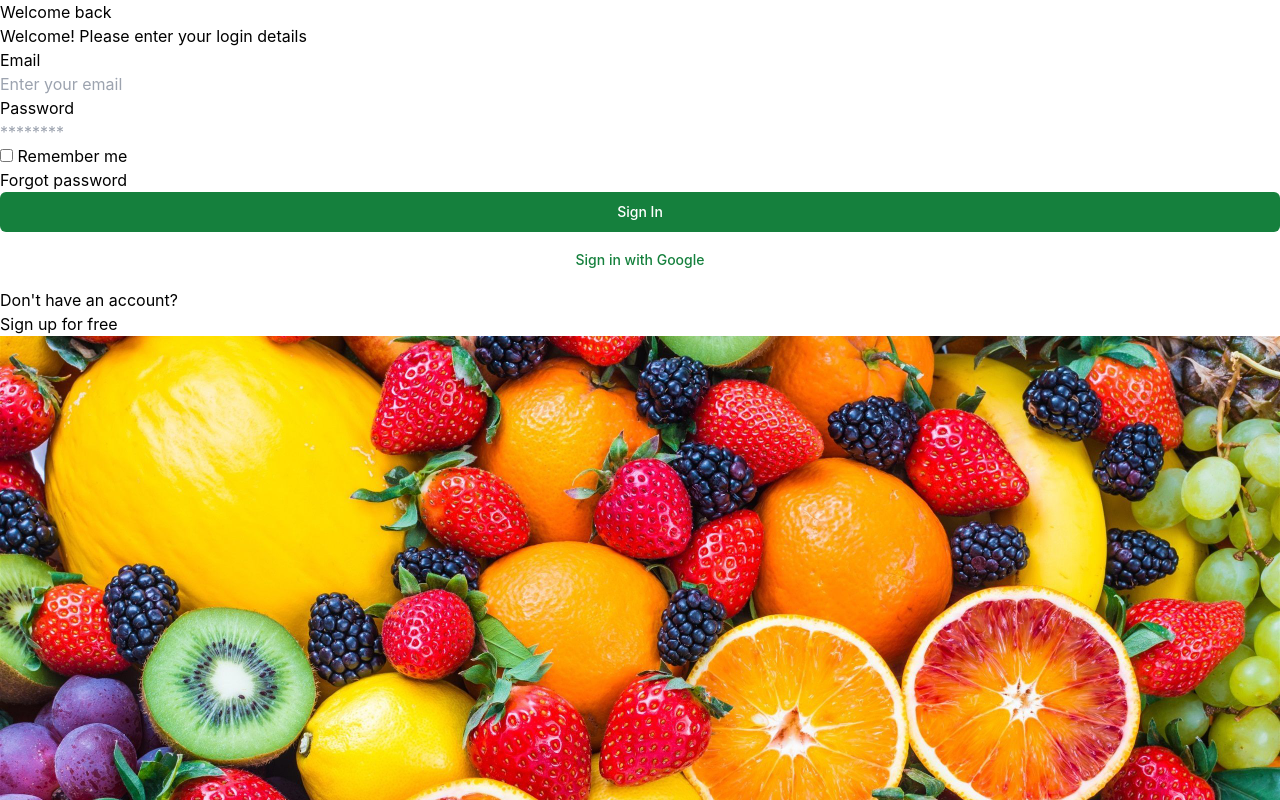
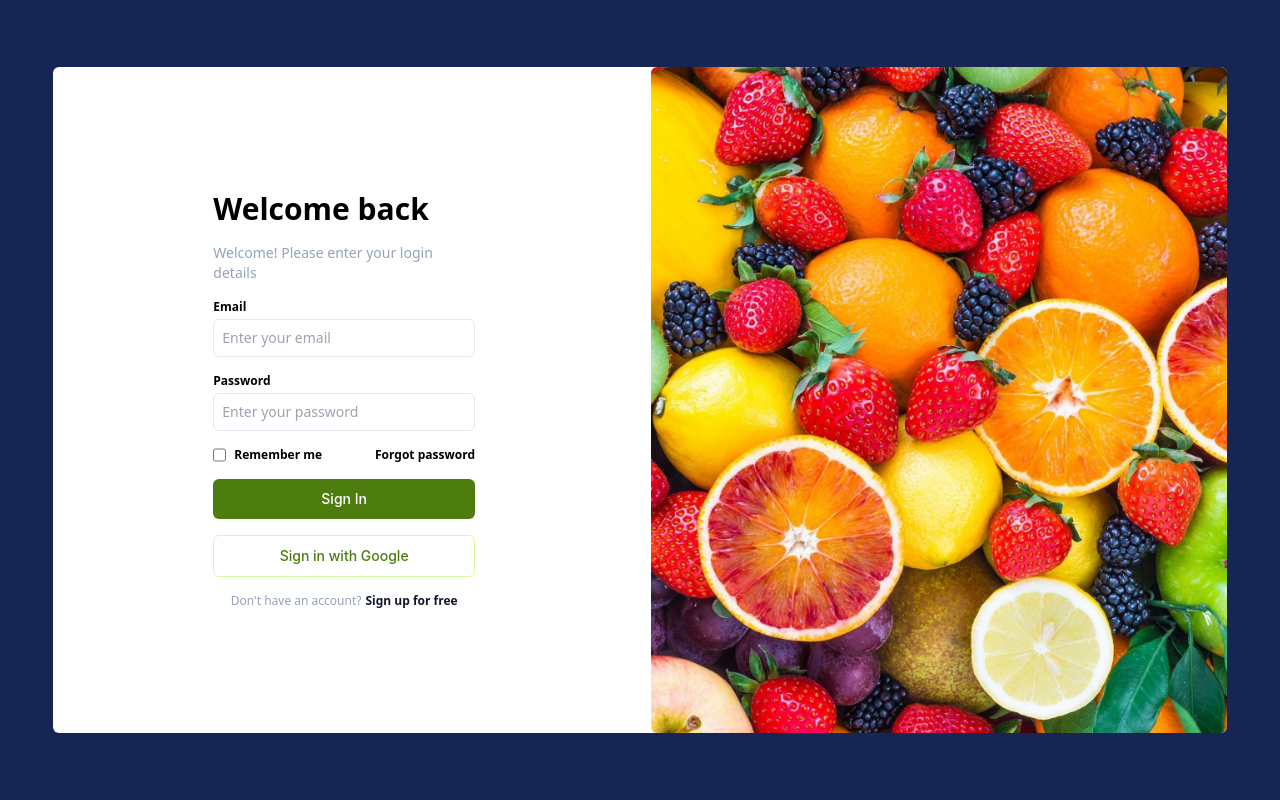
Before and after one commit to Reu-Amissah/farm-inventory-system, a React (Create React App) app: page / in a window 1280 px wide. Shown: the top 800 px of the page. Built offline with nearby package versions, Linux system fonts and the light colour scheme.

Commit message:
add login style

```diff
--- a/src/screens/Login.js
+++ b/src/screens/Login.js
@@ -4,38 +4,65 @@ import bg_img from "../assets/bg_img.jpg";
 
 export default function Login() {
   return (
-    <div>
-      <div>
-        <div>
-          <h3>Welcome back</h3>
-          <p>Welcome! Please enter your login details</p>
-          <div>
-            <p>Email</p>
-            <input placeholder="Enter your email"></input>
+    <div className="w-full h-screen flex items-center justify-center bg-blue-950">
+      {/* <div className="content w-11/12 mx-auto bg-white rounded-md"> */}
+      <div className="w-11/12 mx-auto h-5/6 bg-white rounded-md flex items-center justify-center space-x-4">
+        <div className="w-1/2 px-40 space-y-4">
+          <h3 className="text-3xl font-semibold font-sans">Welcome back</h3>
+          <p className="text-sm font-normal font-sans text-slate-400">
+            Welcome! Please enter your login details
+          </p>
+          <div className="space-y-1">
+            <p className="text-xs font-semibold font-sans">Email</p>
+            <input
+              className="text-sm font-normal font-sans text-slate-400 p-2 w-full border border-slate-200 rounded-md"
+              type="text"
+              placeholder="Enter your email"
+            ></input>
           </div>
-          <div>
-            <p>Password</p>
-            <input placeholder="********"></input>
+          <div className="space-y-1">
+            <p className="text-xs font-semibold font-sans">Password</p>
+            <input
+              className="text-sm font-normal font-sans text-slate-400 p-2 w-full border border-slate-200 rounded-md"
+              type="password"
+              placeholder="Enter your password"
+            ></input>
           </div>
-          <div>
-            <input type="checkbox"></input> Remember me
-            <p>Forgot password</p>
+          <div className="flex align-center justify-between">
+            <div className="flex space-x-2">
+              <input
+                className="text-xs font-semibold font-sans"
+                type="checkbox"
+              ></input>
+              <p className="text-xs font-semibold font-sans">Remember me</p>
+            </div>
+            <p className="text-xs font-semibold font-sans justify-self-end">
+              Forgot password
+            </p>
           </div>
-          <button className="focus:outline-none text-white bg-green-700 hover:bg-green-800 focus:ring-4 focus:ring-green-300 font-medium rounded-md text-sm w-full py-2.5 mr-2 mb-2 dark:bg-green-600 dark:hover:bg-green-700 dark:focus:ring-green-800">
+          <button className="transition ease-in-out duration-150 focus:outline-none text-white bg-lime-700 hover:bg-lime-800  font-medium rounded-md text-sm w-full py-2.5 mr-2 mb-2 border-transparent">
             Sign In
           </button>
-          <button className="focus:outline-none text-green-700 bg-white hover:bg-green-800 focus:ring-4 focus:ring-green-300 font-medium rounded-md text-sm w-full py-2.5 mr-2 mb-2 dark:bg-green-600 dark:hover:bg-green-700 dark:focus:ring-green-800">
+          <button className="transition ease-in-out duration-150 focus:outline-none text-lime-700 bg-white hover:bg-slate-100 hover:text-lime-700 font-medium rounded-md text-sm w-full py-2.5 mr-2 mb-2 border border-lime-200">
             Sign in with Google
           </button>
 
-          <p>
-            Don't have an account?<p>Sign up for free</p>
+          <p className="flex align-center justify-center text-xs font-normal font-sans text-slate-400">
+            Don't have an account?
+            <p className="transition ease-in-out duration-150 font-semibold text-slate-900 cursor-pointer hover:text-slate-700 hover:underline hover:underline-offset-4 pl-1">
+              Sign up for free
+            </p>
           </p>
         </div>
-        <div>
-          <img src={bg_img} alt="bg_img"></img>
+        <div className="w-1/2 h-full">
+          <img
+            className="rounded-md object-cover h-full hidden sm:block"
+            src={bg_img}
+            alt="bg_img"
+          ></img>
         </div>
       </div>
+      {/* </div> */}
     </div>
   );
 }
```
